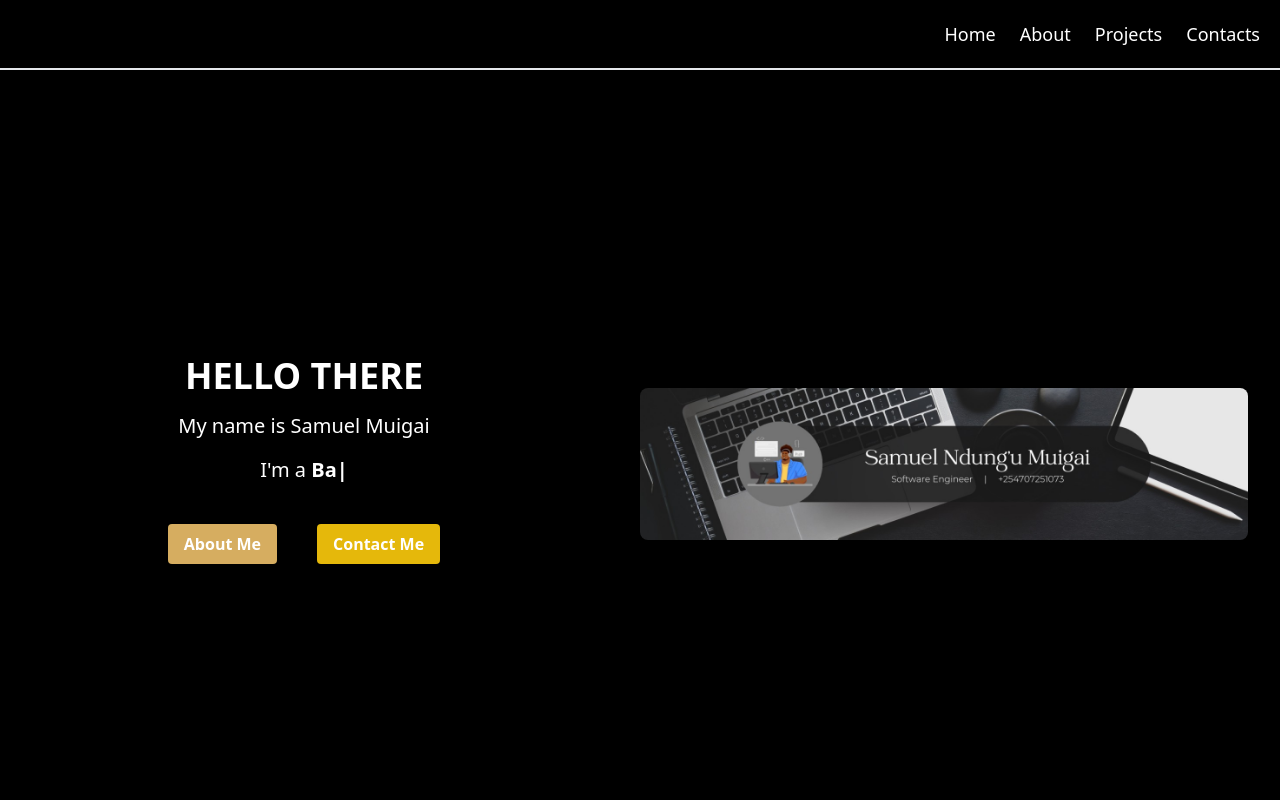
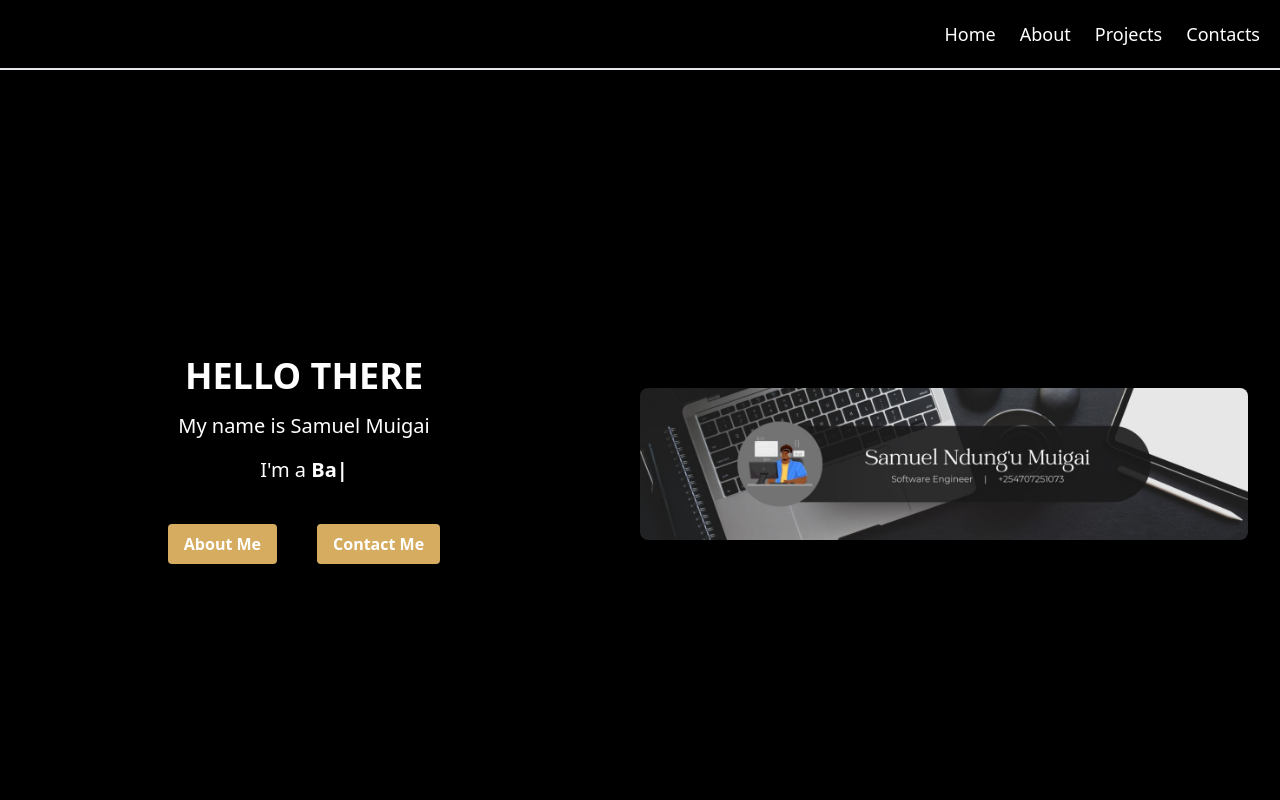
Before and after one commit to Ndungu-Muigai/new-portfolio, a React (Create React App) app: page / in a window 1280 px wide. Shown: the top 800 px of the page. Built offline with nearby package versions, Linux system fonts and the light colour scheme; a web font is replaced by a local one.

Commit message:
Assigned a different background color to about me and contact me buttons

```diff
--- a/src/Pages/Home.js
+++ b/src/Pages/Home.js
@@ -25,7 +25,7 @@ const Home = () => {
                 </p>
                 <div className="flex flex-row justify-center space-x-10 p-2 items-center">
                     <Link to="/about" className="button font-bold py-2 px-4 rounded hover:text-white hover:underline">About Me</Link>
-                    <Link to="/contacts" className="test font-bold py-2 px-4 rounded hover:text-white hover:underline">Contact Me</Link>
+                    <Link to="/contacts" className="button font-bold py-2 px-4 rounded hover:text-white hover:underline">Contact Me</Link>
                 </div>
             </div>
             <div className="w-1/2 mr-8 hidden md:block">
```
